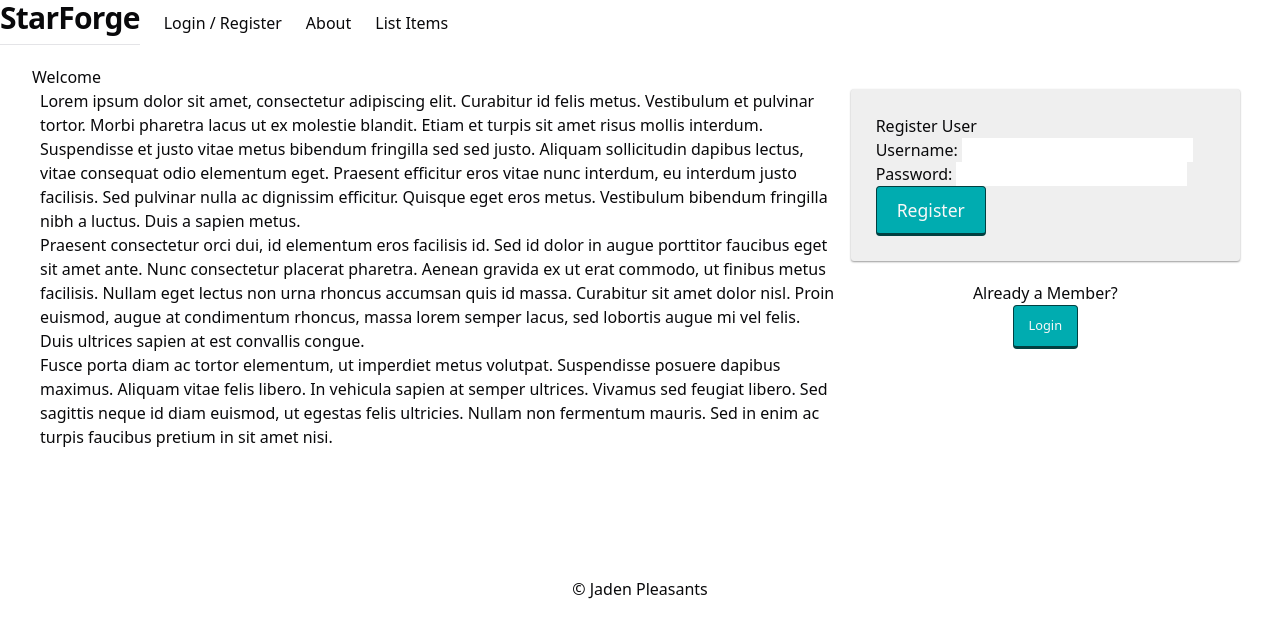
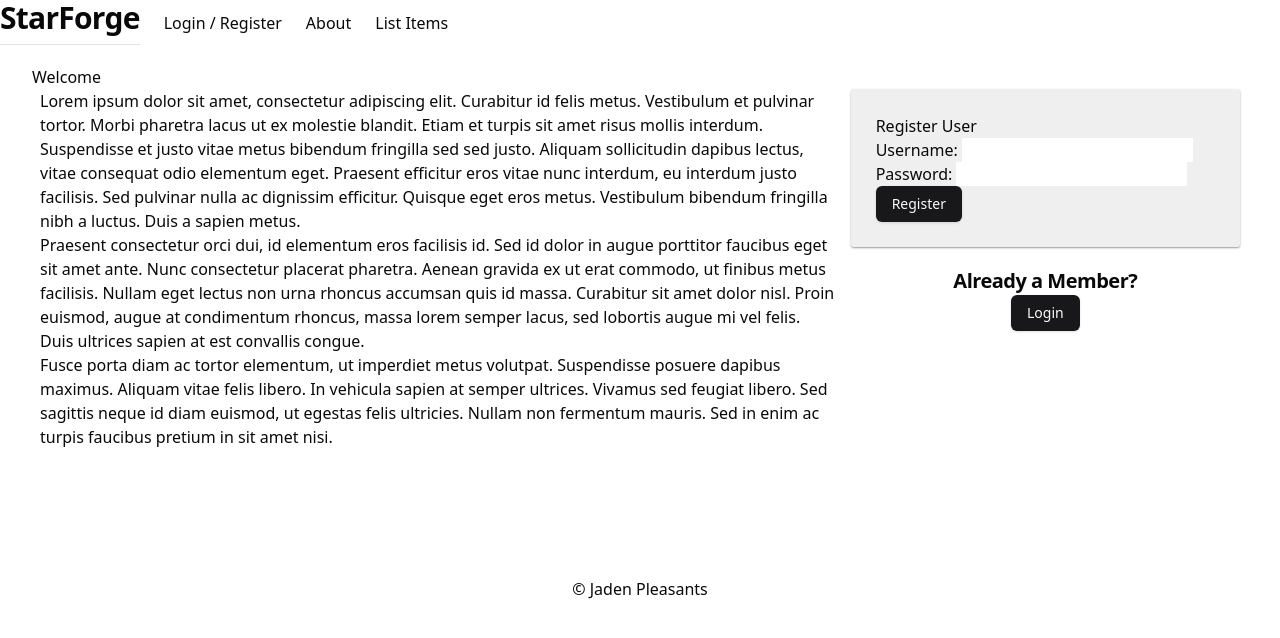
Before and after one commit to BurnerWah/star-db-project, a React (Vite) app: page /home in a window 1280 px wide. Shown: the top 638 px of the page. Built offline with nearby package versions, Linux system fonts and the light colour scheme; no server answers.

Commit message:
Made more buttons use shadcn buttons

```diff
--- a/src/components/LoginForm.tsx
+++ b/src/components/LoginForm.tsx
@@ -1,3 +1,4 @@
+import { Button } from '@/components/ui/button'
 import { FormEventHandler, useState } from 'react'
 import { useAppDispatch, useAppSelector } from '../hooks/redux'
 
@@ -58,7 +59,8 @@ function LoginForm() {
         </label>
       </div>
       <div>
-        <input className="btn" type="submit" name="submit" value="Log In" />
+        <Button type="submit">Login</Button>
+        {/* <input className="btn" type="submit" name="submit" value="Log In" /> */}
       </div>
     </form>
   )
--- a/src/components/RegisterForm.tsx
+++ b/src/components/RegisterForm.tsx
@@ -1,3 +1,4 @@
+import { Button } from '@/components/ui/button'
 import { useState } from 'react'
 import { useAppDispatch, useAppSelector } from '../hooks/redux'
 
@@ -55,7 +56,8 @@ function RegisterForm() {
         </label>
       </div>
       <div>
-        <input className="btn" type="submit" name="submit" value="Register" />
+        <Button type="submit">Register</Button>
+        {/* <input className="btn" type="submit" name="submit" value="Register" /> */}
       </div>
     </form>
   )
--- a/src/pages/Landing/index.tsx
+++ b/src/pages/Landing/index.tsx
@@ -1,5 +1,7 @@
+import { Button } from '@/components/ui/button'
 import { useNavigate } from 'react-router-dom'
 import RegisterForm from '../../components/RegisterForm'
+import { TypographyH4 } from '../../components/typography'
 import './LandingPage.css'
 
 export default function Landing() {
@@ -47,15 +49,14 @@ export default function Landing() {
           <RegisterForm />
 
           <center>
-            <h4>Already a Member?</h4>
-            <button
-              className="btn btn_sizeSm"
+            <TypographyH4>Already a Member?</TypographyH4>
+            <Button
               onClick={() => {
                 navigate('/login')
               }}
             >
               Login
-            </button>
+            </Button>
           </center>
         </div>
       </div>
```
